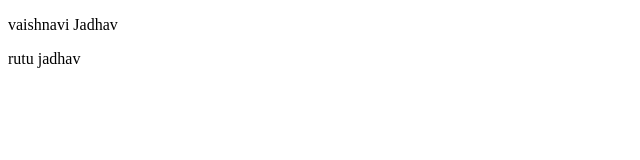
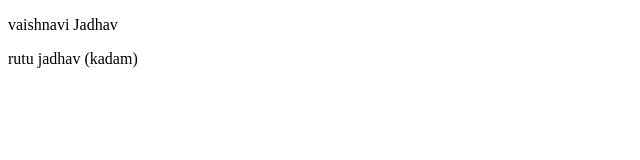
Before and after one commit to newbie-roo2/localremo, a plain HTML site: page index.html in a window 1280 px wide. Shown: the full height of the page, 0-640 px from the left. Drawn offline with Linux system fonts and the light colour scheme.

Commit message:
add name

```diff
--- a/index.html
+++ b/index.html
@@ -7,6 +7,6 @@
 </head>
 <body>
     <p>vaishnavi Jadhav</p>
-    <p>rutu jadhav</p>
+    <p>rutu jadhav (kadam)</p>
 </body>
 </html>
```
